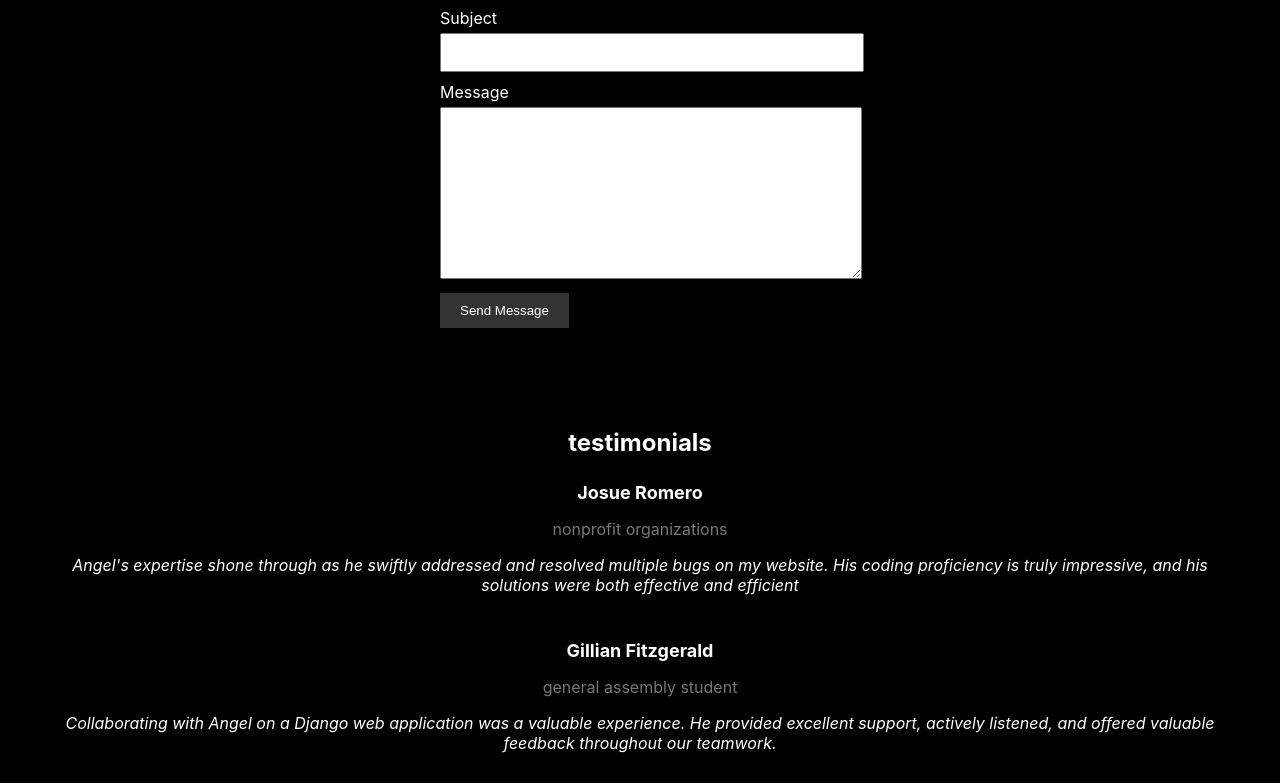
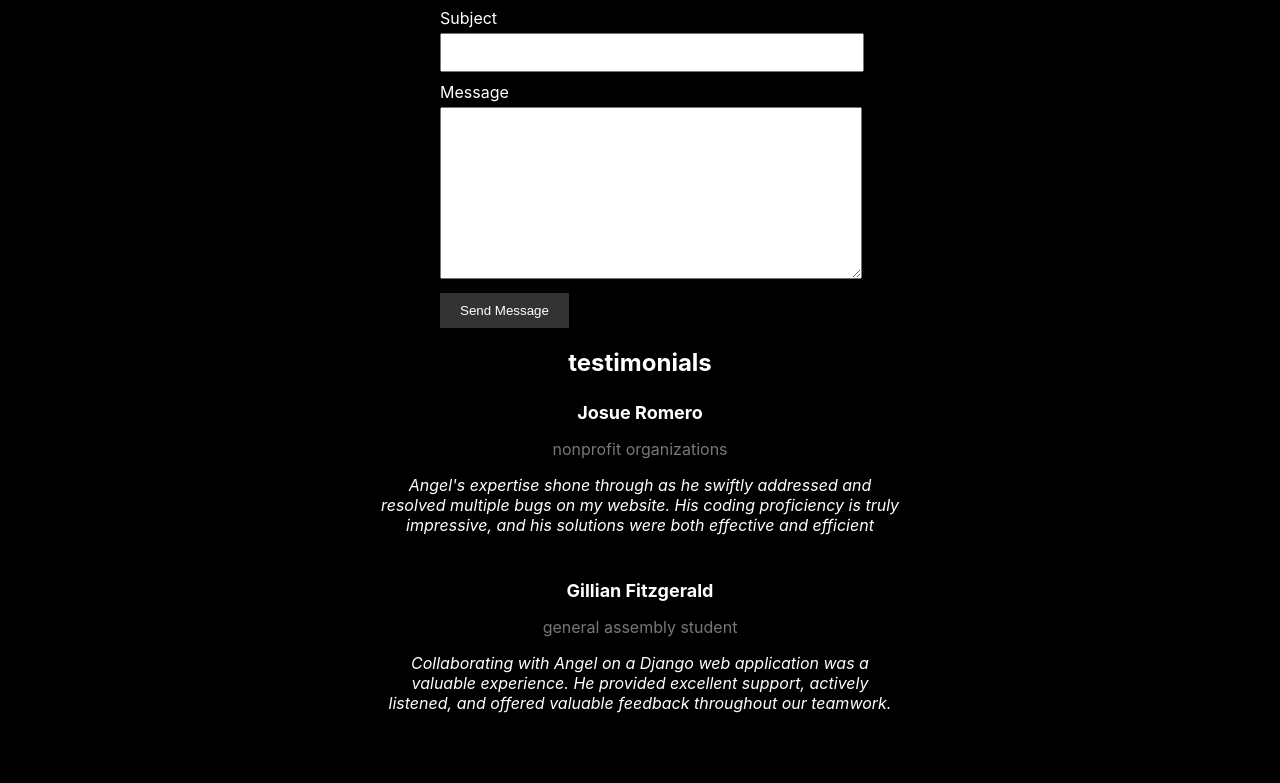
Before and after one commit to angelnolasco/portfolio, a React (Create React App) app: page / in a window 1280 px wide. Shown: the part 2828-3611 px from the top of the page. After the commit the page ends 3571 px from the top, so only its background shows below. Built offline with nearby package versions, Linux system fonts and the light colour scheme.

Commit message:
testing css

```diff
--- a/src/components/Testimonials.css
+++ b/src/components/Testimonials.css
@@ -5,6 +5,8 @@
   align-items: center;
   text-align: center;
   color: white;
+  max-width: 600px;
+  margin: 0 auto;
 }
 
 .testimonials-title {
```
Lines whose indentation alone changed are shown as unchanged.
